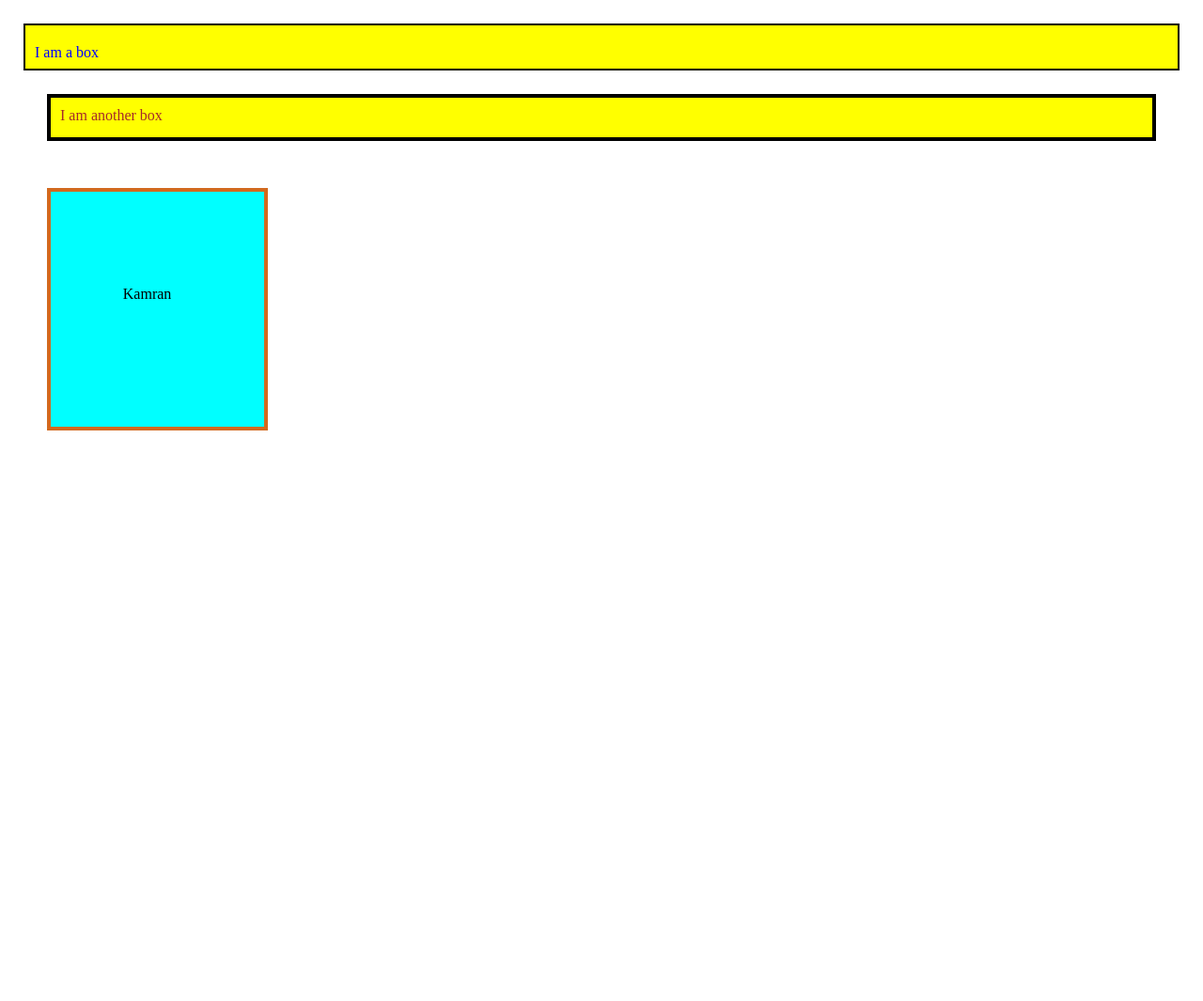
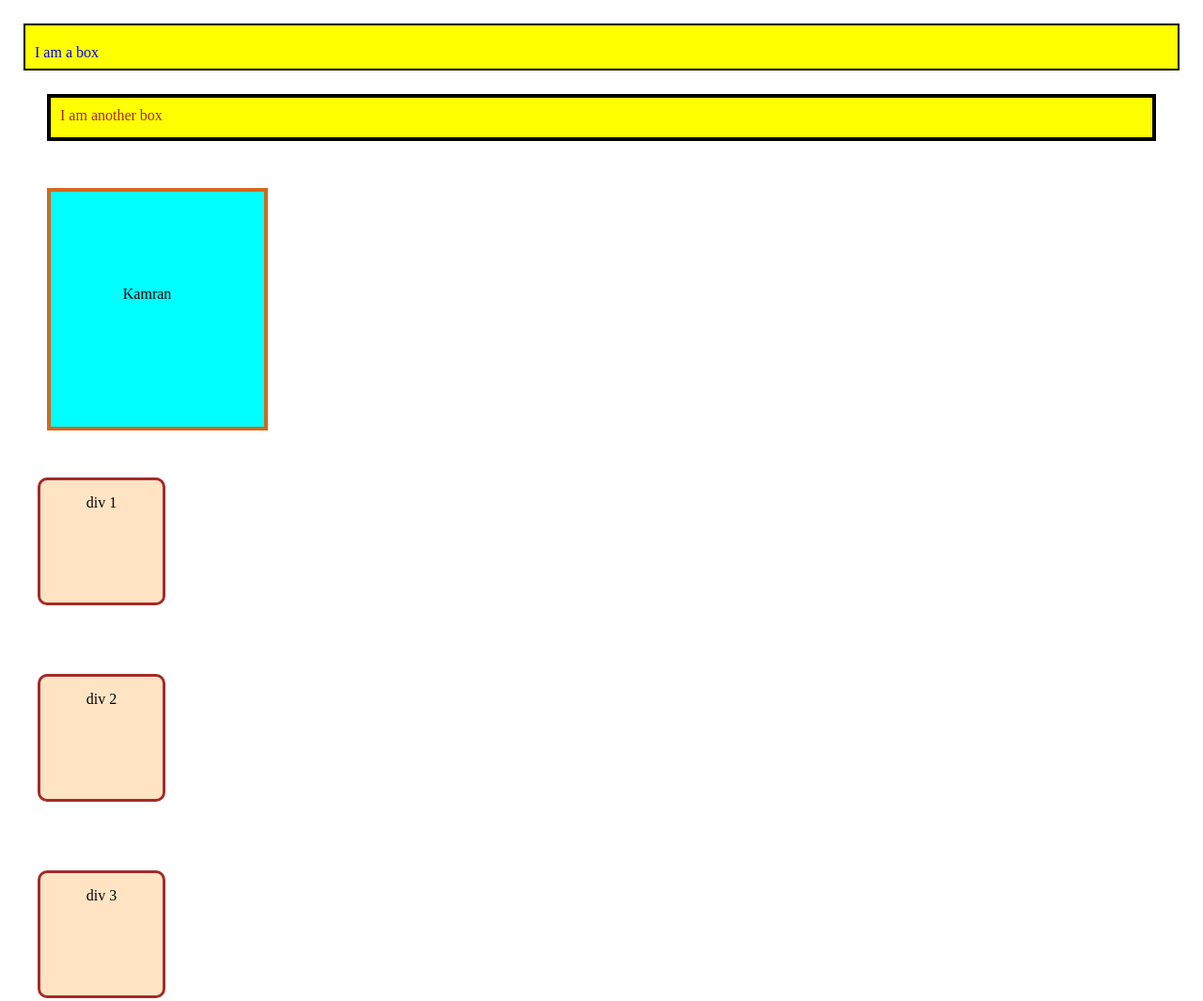
Before and after one commit to sillydotdev/html-css, a plain HTML site: page CSS/04_boxModel.html in a window 1280 px wide. Shown: the whole page at 94% size. Before the commit the page ends 800 px from the top, so only its background shows below. Drawn offline with Linux system fonts and the light colour scheme.

Commit message:
box model

```diff
--- a/CSS/04_boxModel.css
+++ b/CSS/04_boxModel.css
@@ -10,7 +10,7 @@
     padding: 10px;
     margin: 25px;
     border: 2px solid black;
-    height: 50px;     /* if we only right height... this includes the height of the class only, doesn't include padding and border*/
+    height: 50px;             /* if we only write height... this includes the height of the class only, doesn't include padding and border*/
     box-sizing: border-box;   /* margin is not included in height or width */
     padding-top: 20px;
 }
@@ -38,3 +38,24 @@
 
 /* Margin collapse is a concept here: Margin collapse means that if you have 2 elements whose margins are overlapping,
 the element with maximum margin will be applied, the other one will be neglected */
+
+div {
+    margin-left: 25px;
+    height: 100px;
+    background-color: bisque;
+    width: 100px;
+    border-width: 2px;
+    border: solid;
+    border-color: brown;
+    text-align: center; /* this will alight text in the center of the box not the whole document. */
+    border-radius: 10px;
+    /* if the height and width of box is a same and we set the property "border-radius: 50%" we will get a circle */
+    /* border-radius: 50%;  */
+    padding-left: 25px;
+    padding-top: 10px;
+    padding: 1px 2px 3px 4px;
+    padding: 15px;
+    margin-top: 50px;
+    margin: 40px;
+    margin: 20px 30px 35px 40px;
+}
--- a/CSS/04_boxModel.html
+++ b/CSS/04_boxModel.html
@@ -7,10 +7,12 @@
     <link rel="stylesheet" href="04_boxModel.css">
 </head>
 <body>
-    <div>
         <p class="box box1">I am a box</p>
         <p class="box box2">I am another box</p>
         <p class="box box3">Kamran</p>
-    </div>
+
+    <div>div 1</div> <br />
+    <div>div 2</div> <br />
+    <div>div 3</div> <br />
 </body>
 </html>
```
